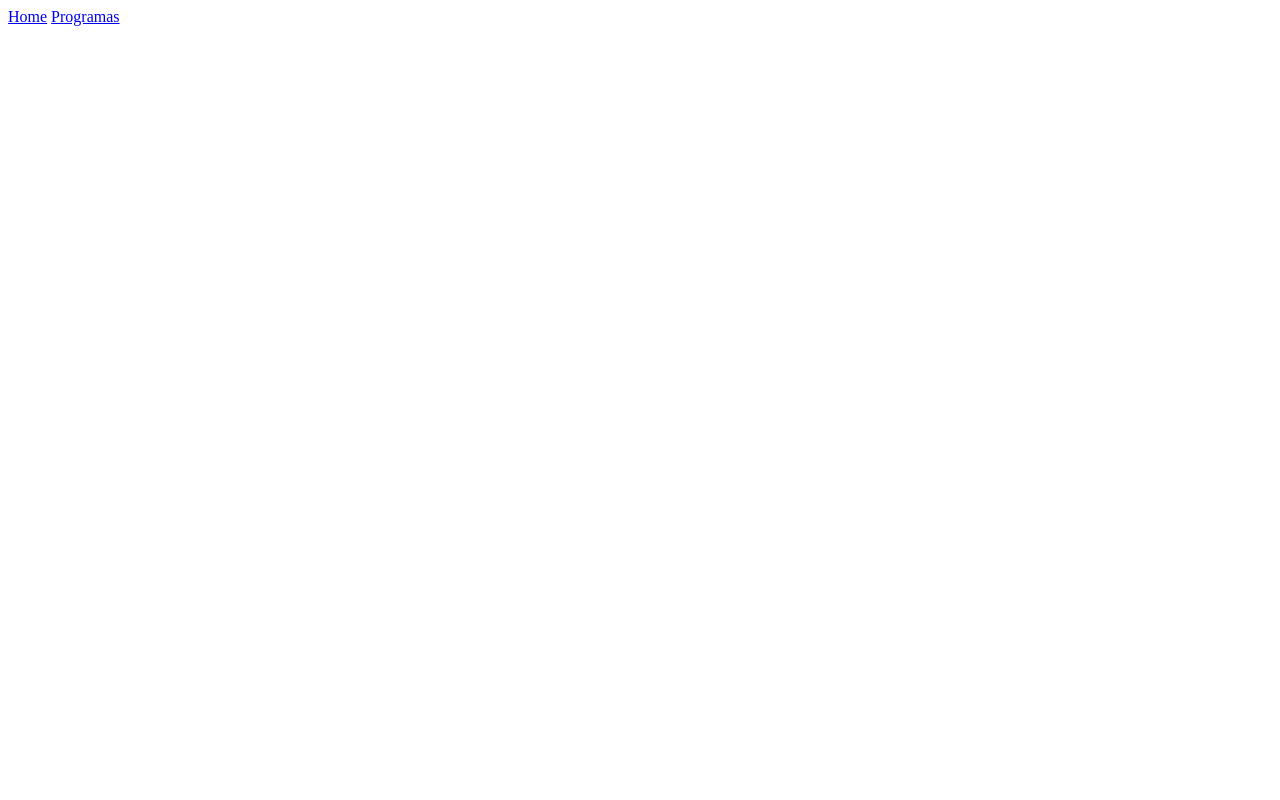
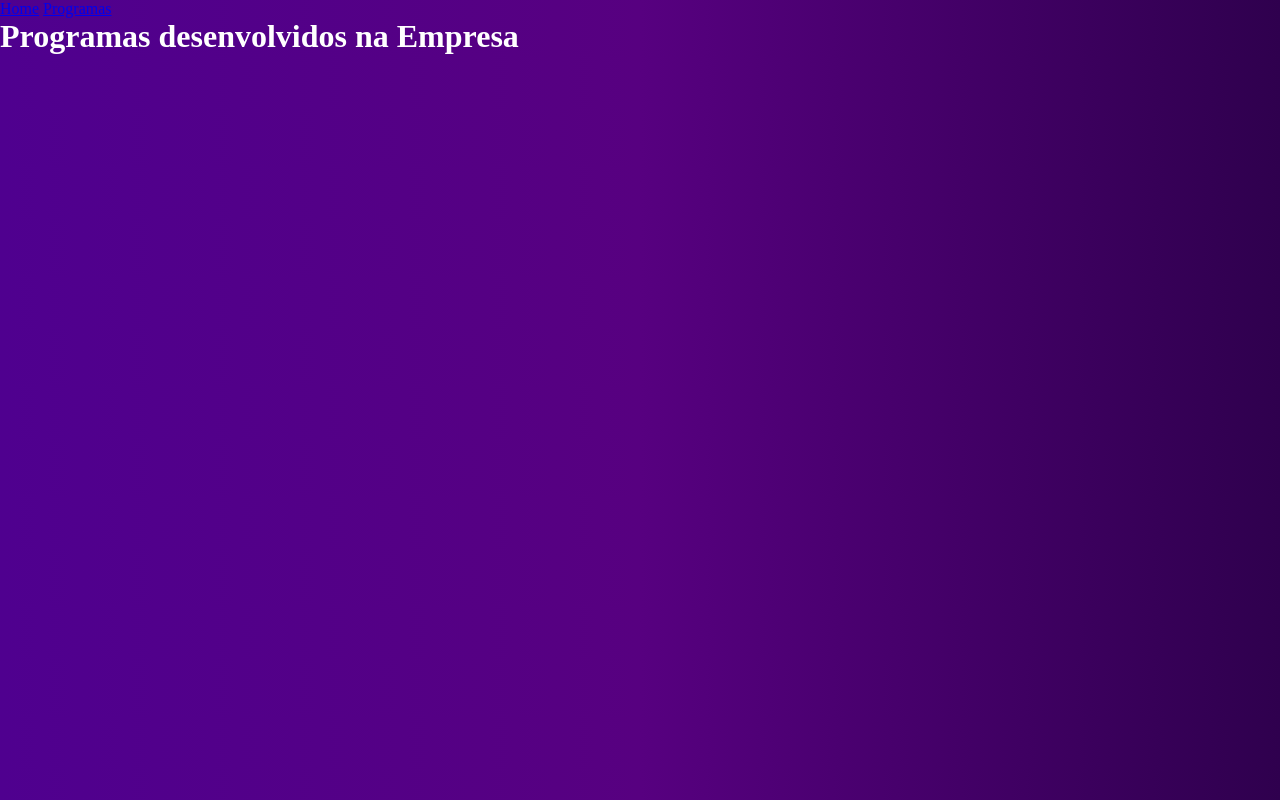
Before and after one commit to Diego-Vidal-09/Primeiro_site_2C, a plain HTML site: page html/programas.html in a window 1280 px wide. Drawn offline with Linux system fonts and the light colour scheme.

Commit message:
segunda versão - incluindo o css

```diff
--- /dev/null
+++ b/css/style.css
@@ -0,0 +1,8 @@
+*{
+    margin: 0;
+    padding: 0;
+}
+body{
+    background: linear-gradient(to right, rgb(79, 0, 143),rgb(87, 0, 128),rgb(47, 0, 78));
+    color: white;
+}
--- a/html/programas.html
+++ b/html/programas.html
@@ -3,6 +3,8 @@
 <head>
     <meta charset="UTF-8">
     <meta name="viewport" content="width=device-width, initial-scale=1.0">
+    <link rel="shortcut icon" href="../img/favilcon.png" type="image/png">
+    <link rel="stylesheet" href="../css/style.css">
     <title>Document</title>
 </head>
 <body>
@@ -12,5 +14,8 @@
             <a href="./programas.html">Programas</a>
         </nav>
     </header>
+    <main>
+        <h1>Programas desenvolvidos na Empresa</h1>
+    </main>
 </body>
 </html>
```
